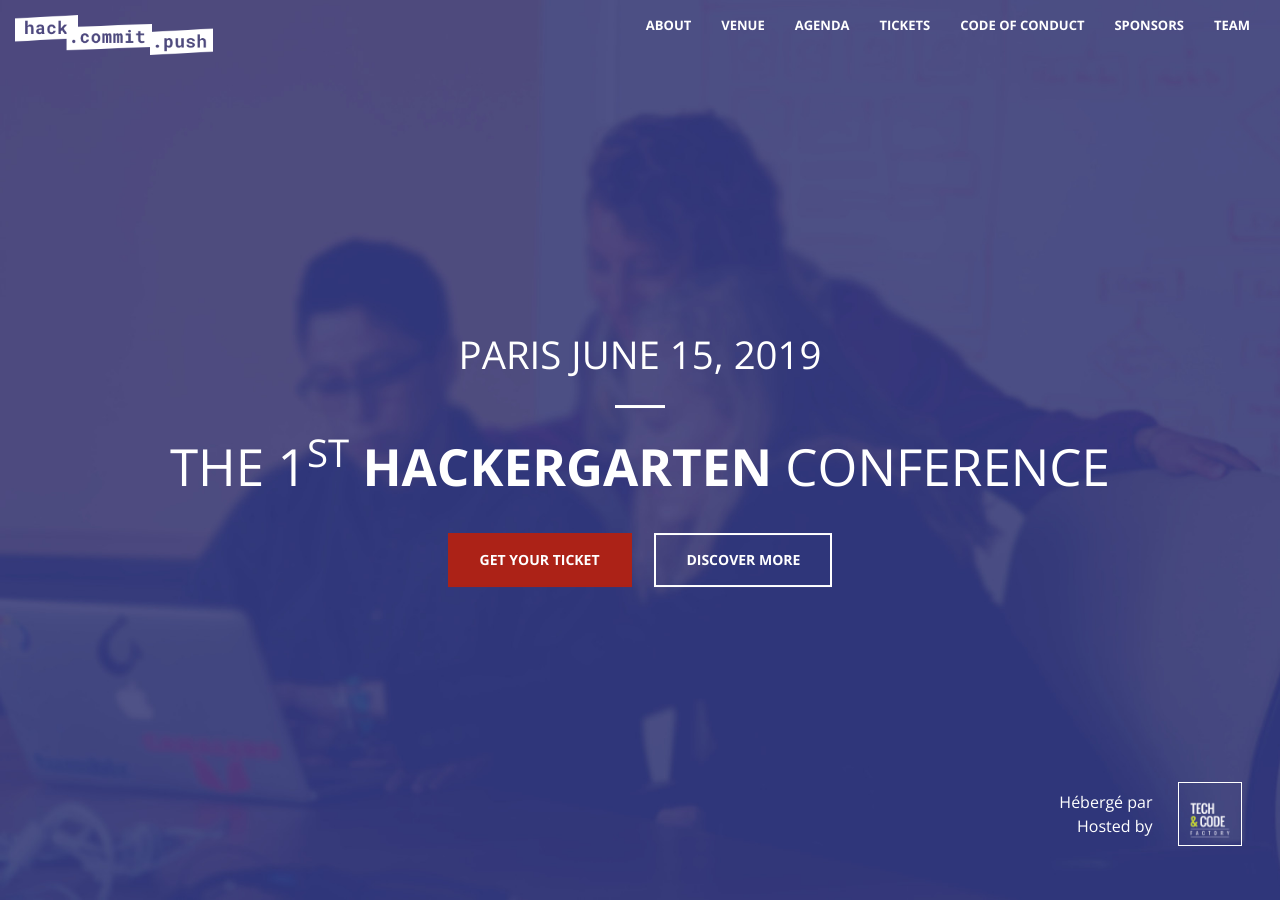
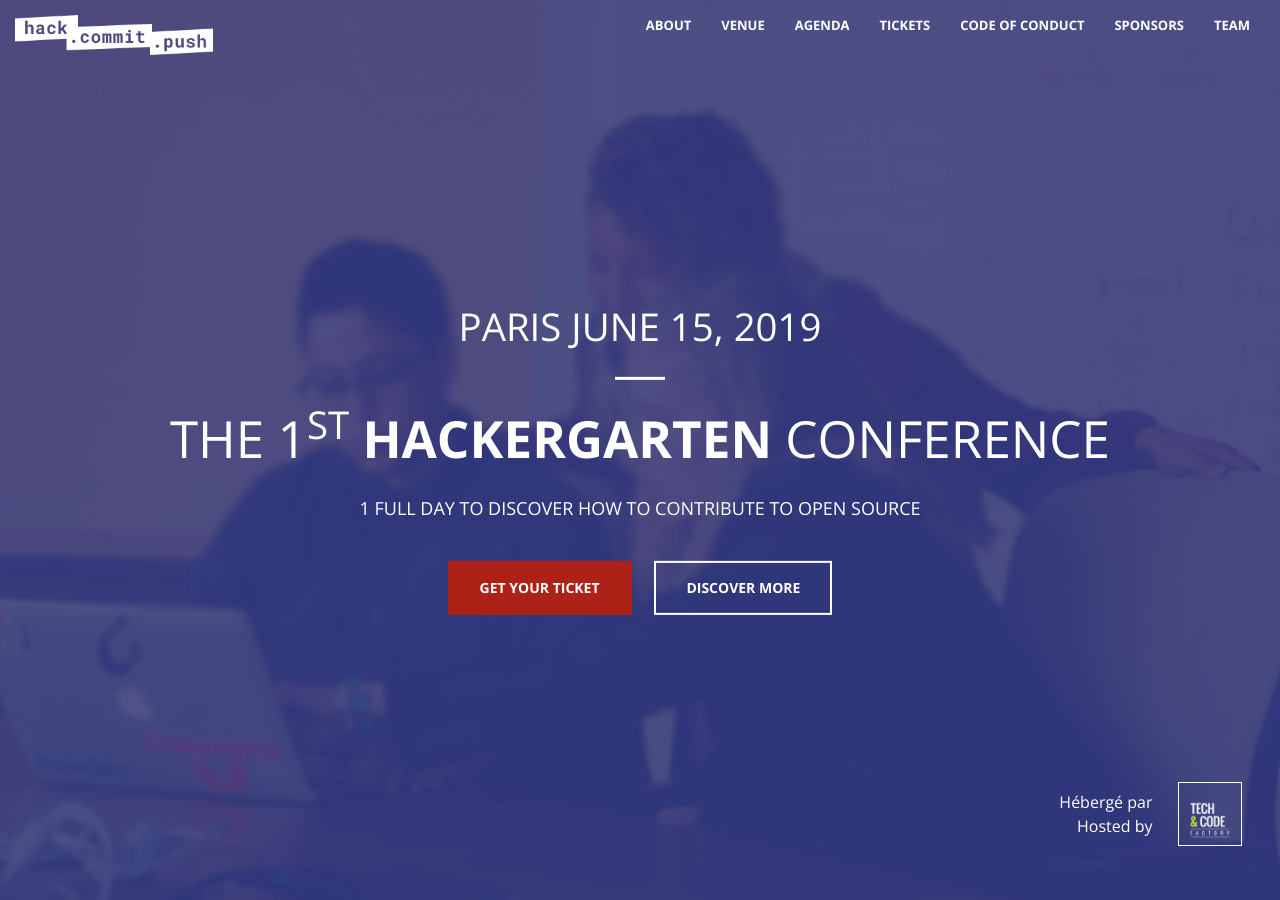
Before and after one commit to hackergarten/Paris2019, a Jekyll site: the page built from index.html, in a window 1280 px wide and 900 px high. Built offline with Jekyll 4.4.1, drawn with Linux system fonts in a browser that asks for light colours.

Commit message:
added punchline: 1 day to contribute to Open Source

```diff
--- a/_includes/head.html
+++ b/_includes/head.html
@@ -6,7 +6,7 @@
     <meta name="description" content="">
     <meta name="author" content="">
 
-    <title>hack.commit.push - the first Hackergarten conference</title>
+    <title>Hack.Commit.Push - the first Hackergarten conference: 1 day to contribute to Open Source</title>
 
     <!-- Bootstrap Core CSS -->
     <link rel="stylesheet" href="css/bootstrap.min.css" type="text/css">
--- a/_includes/header.html
+++ b/_includes/header.html
@@ -3,7 +3,8 @@
         <div class="header-content-inner" id="main-info">
             <h2>Paris June 15, 2019</h2>
             <hr>
-            <h1>The 1<sup>st</sup> <b>hackergarten</b> conference</h1>
+            <h1>The 1<sup>st</sup> <b>hackergarten</b> conference<br>
+            <font size="4">1 full day to discover how to contribute to Open Source</font></h1>
             <div id="main-links">
             	<a href="#tickets" class="btn btn-primary btn-xl page-scroll">Get your ticket</a>
             	<a href="#about" class="btn btn-secondary btn-xl page-scroll">Discover more</a>
```
